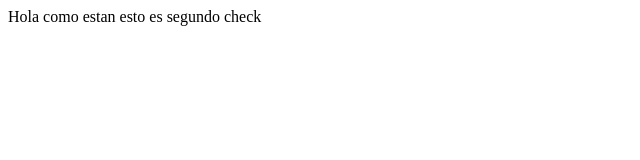
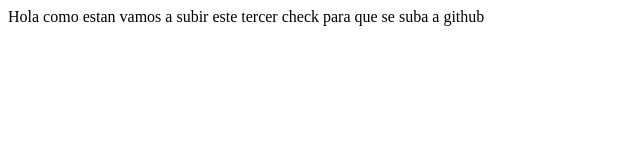
Before and after one commit to MarcoA230/Versiones, a plain HTML site: page index.html in a window 1280 px wide. Shown: the whole page, without its empty margins (0-640 px from the left). Drawn offline with Linux system fonts and the light colour scheme.

Commit message:
Aqui el tercer check

```diff
--- a/index.html
+++ b/index.html
@@ -8,6 +8,7 @@
     <title>Document</title>
 </head>
 <body>
-    Hola como estan esto es segundo check
+    Hola como estan vamos a subir este tercer check para que se suba a
+github
 </body>
 </html>
```
